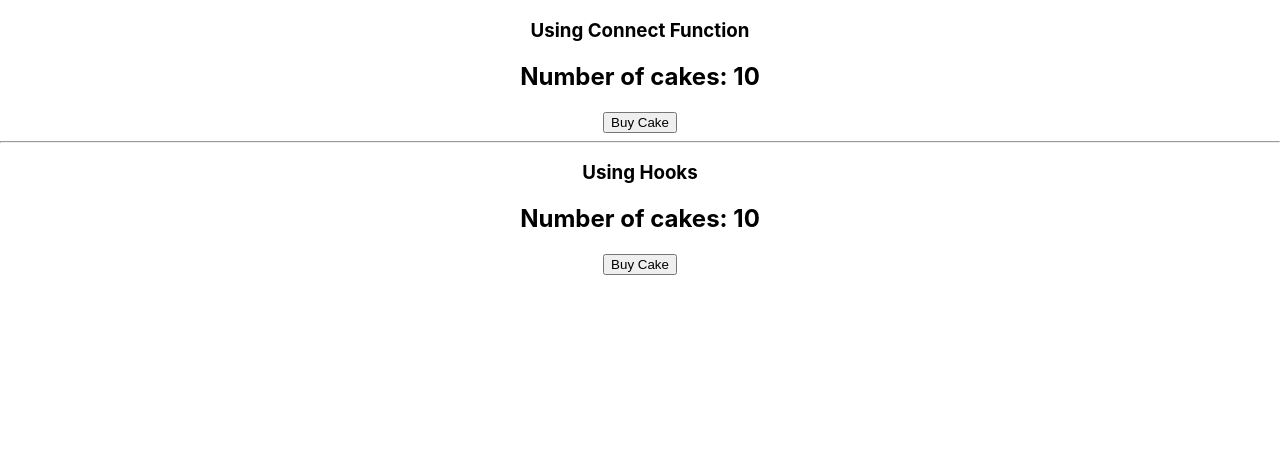
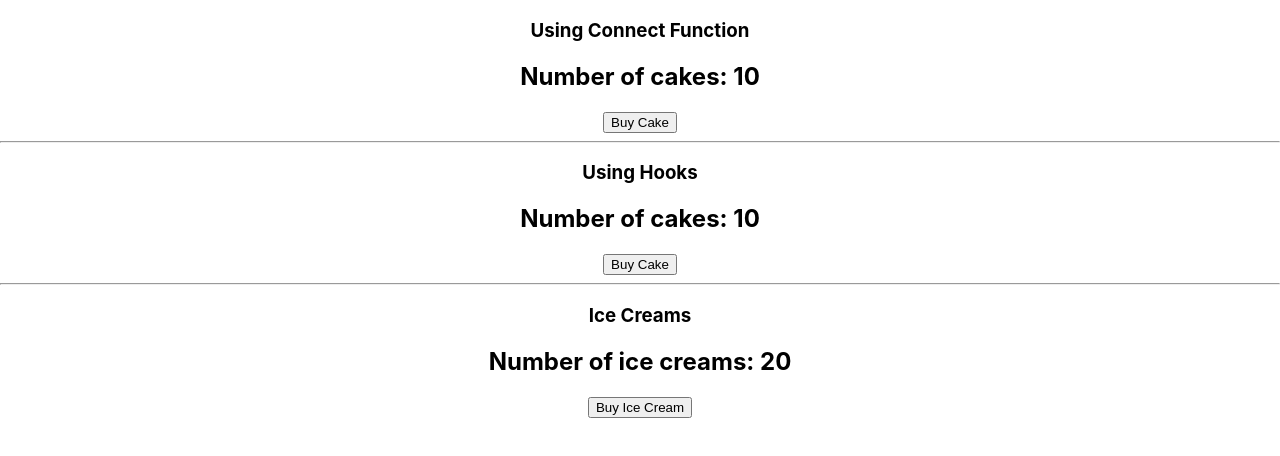
Before and after one commit to HussainMhm/State-Management-with-Redux, a React (Create React App) app in the folder React-Redux/: page / in a window 1280 px wide. Shown: the top 456 px of the page. Built offline with nearby package versions, Linux system fonts and the light colour scheme.

Commit message:
Add a new reducer for icecreams
- root reducer
- combineReducers()

```diff
--- a/React-Redux/src/App.js
+++ b/React-Redux/src/App.js
@@ -4,6 +4,7 @@
 
 import CakeContainer from "./components/CakeContainer";
 import HooksCakeContainer from "./components/HooksCakeContainer";
+import IceCreamContainer from "./components/IceCreamContainer";
 
 function App() {
     return (
@@ -14,6 +15,9 @@
                 <hr />
                 <h3>Using Hooks</h3>
                 <HooksCakeContainer />
+                <hr />
+                <h3>Ice Creams</h3>
+                <IceCreamContainer />
             </div>
         </Provider>
     );
--- a/React-Redux/src/components/CakeContainer.js
+++ b/React-Redux/src/components/CakeContainer.js
@@ -14,7 +14,7 @@
 
 const mapStateToProps = (state) => {
     return {
-        numOfCakes: state.numOfCakes,
+        numOfCakes: state.cake.numOfCakes,
     };
 };
 
--- a/React-Redux/src/components/HooksCakeContainer.js
+++ b/React-Redux/src/components/HooksCakeContainer.js
@@ -3,7 +3,7 @@
 import { buyCake } from "../redux";
 
 function HooksCakeContainer(props) {
-    const numOfCakes = useSelector((state) => state.numOfCakes);
+    const numOfCakes = useSelector((state) => state.cake.numOfCakes);
     const dispatch = useDispatch();
     return (
         <div>
--- /dev/null
+++ b/React-Redux/src/components/IceCreamContainer.js
@@ -0,0 +1,27 @@
+import React from "react";
+import { connect } from "react-redux";
+
+import { buyIceCream } from "../redux";
+
+function IceCreamContainer(props) {
+    return (
+        <div>
+            <h2>Number of ice creams: {props.numOfIceCreams}</h2>
+            <button onClick={props.buyIceCream}>Buy Ice Cream</button>
+        </div>
+    );
+}
+
+const mapStateToProps = (state) => {
+    return {
+        numOfIceCreams: state.icecream.numOfIceCreams,
+    };
+};
+
+const mapDispatchToProps = (dispatch) => {
+    return {
+        buyIceCream: () => dispatch(buyIceCream()),
+    };
+};
+
+export default connect(mapStateToProps, mapDispatchToProps)(IceCreamContainer);
--- /dev/null
+++ b/React-Redux/src/redux/icecream/icecreamActions.js
@@ -0,0 +1,7 @@
+import { BUY_ICECREAM } from "./icecreamTypes";
+
+export const buyIceCream = () => {
+    return {
+        type: BUY_ICECREAM,
+    };
+};
--- /dev/null
+++ b/React-Redux/src/redux/icecream/icecreamReducer.js
@@ -0,0 +1,19 @@
+import { BUY_ICECREAM } from "./icecreamTypes";
+
+const initialState = {
+    numOfIceCreams: 20,
+};
+
+const icecreamReducer = (state = initialState, action) => {
+    switch (action.type) {
+        case BUY_ICECREAM:
+            return {
+                ...state,
+                numOfIceCreams: state.numOfIceCreams - 1,
+            };
+        default:
+            return state;
+    }
+};
+
+export default icecreamReducer;
--- /dev/null
+++ b/React-Redux/src/redux/icecream/icecreamTypes.js
@@ -0,0 +1 @@
+export const BUY_ICECREAM = "BUY_ICECREAM";
--- a/React-Redux/src/redux/index.js
+++ b/React-Redux/src/redux/index.js
@@ -1 +1,2 @@
 export { buyCake } from "./cake/cakeActions";
+export { buyIceCream } from "./icecream/icecreamActions";
--- /dev/null
+++ b/React-Redux/src/redux/rootReducer.js
@@ -0,0 +1,11 @@
+import { combineReducers } from "redux";
+
+import cakeReducer from "./cake/cakeReducer";
+import icecreamReducer from "./icecream/icecreamReducer";
+
+const rootReducer = combineReducers({
+    cake: cakeReducer,
+    icecream: icecreamReducer,
+});
+
+export default rootReducer;
--- a/React-Redux/src/redux/store.js
+++ b/React-Redux/src/redux/store.js
@@ -1,7 +1,6 @@
 import { createStore } from "redux";
+import rootReducer from "./rootReducer";
 
-import cakeReducer from "./cake/cakeReducer";
-
-const store = createStore(cakeReducer);
+const store = createStore(rootReducer);
 
 export default store;
```
